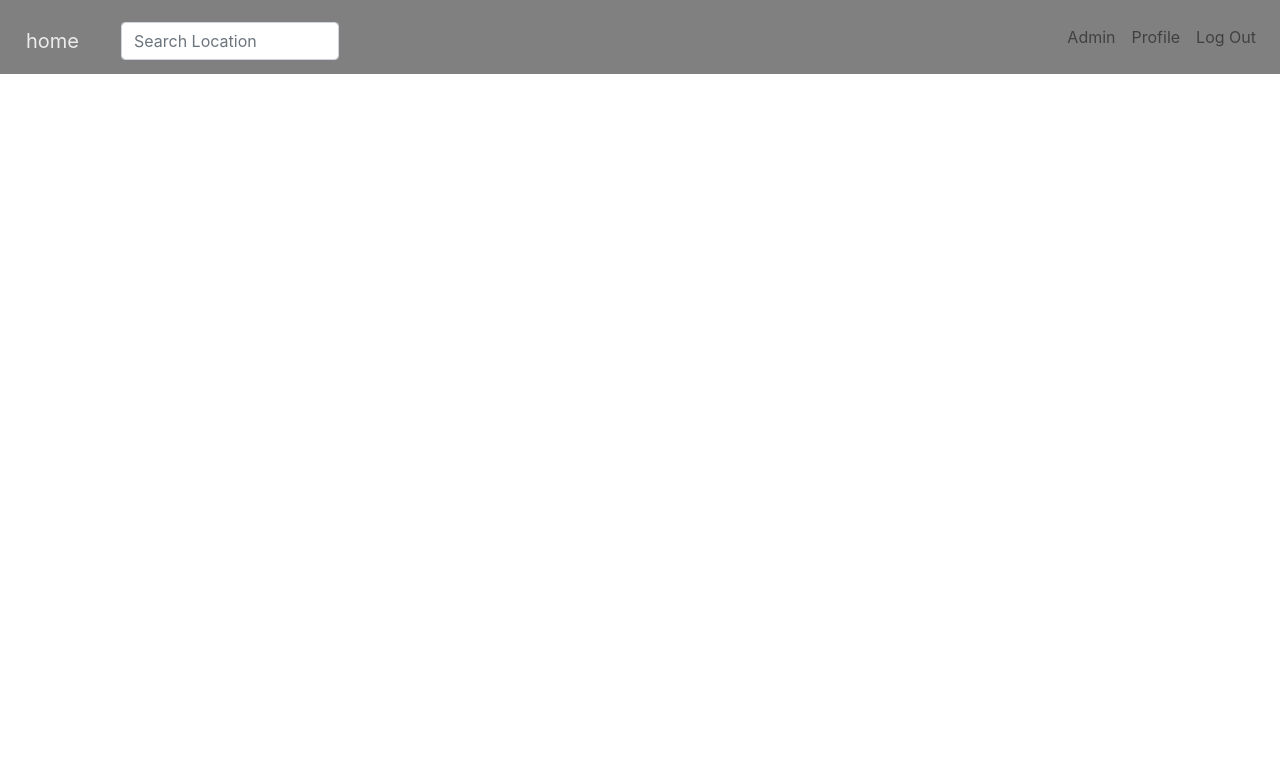
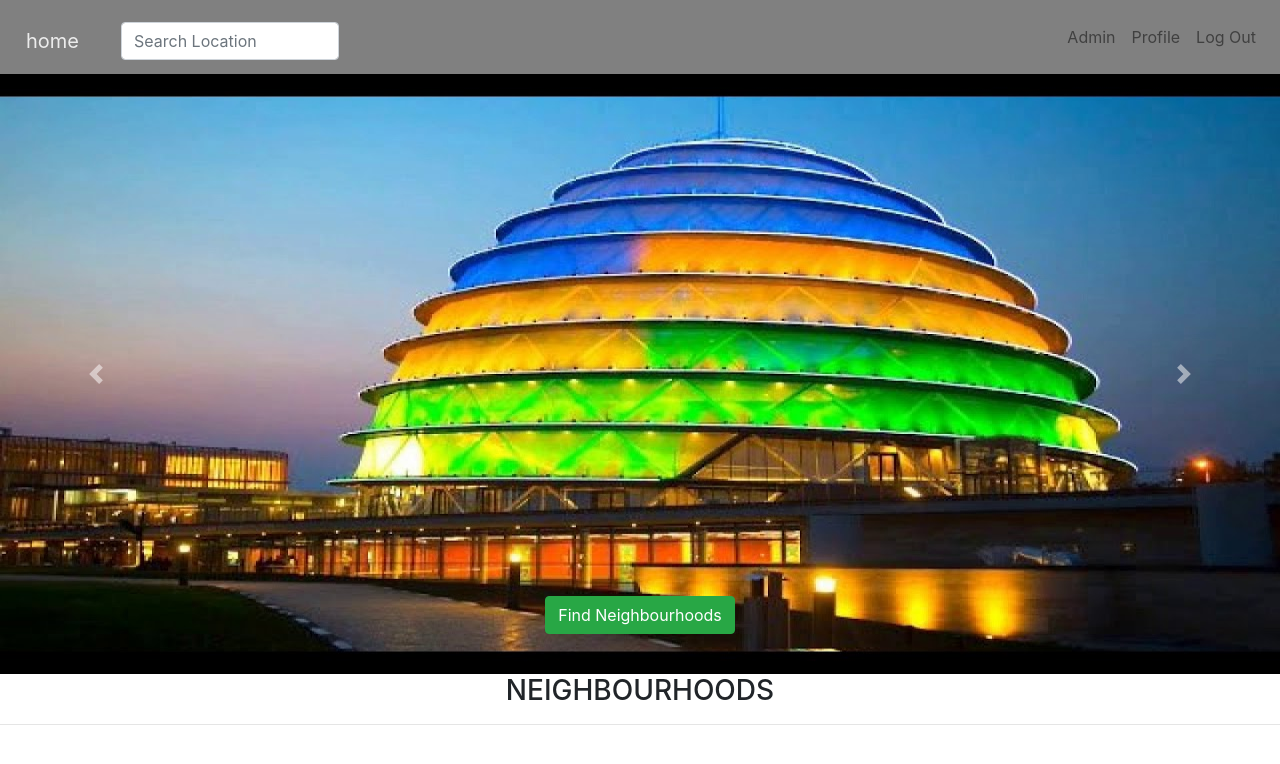
Before and after one commit to BrendaMwiza/neighborhood, a Django app: page / in a window 1280 px wide. Shown: the top 764 px of the page. Run offline with Django 3.2, Linux system fonts and the light colour scheme; the first user in the database is signed in; some libraries are stand-ins or nearby versions.

Commit message:
added photos on home page

```diff
--- a/neibor/templates/everything/profile.html
+++ b/neibor/templates/everything/profile.html
@@ -13,7 +13,7 @@
                 <p class="text-secondary"> Email: {{ user.email }}</p>
 
                 <p>Bio: {{user.profile.boi}}</p>
-
+                <p>location: {{user.profile.location}}</p>
                 <a href="{% url 'editProfile' %}" ><button class="btn btn-outline-primary">Edit Profile</button></a>
 
             </div>
--- a/neibor/templates/index.html
+++ b/neibor/templates/index.html
@@ -3,7 +3,96 @@
 <link rel="stylesheet" href="{% static 'css/award.css' %}">
 <link href="https://fonts.googleapis.com/css?family=Pacifico|Source+Serif+Pro&display=swap" rel="stylesheet">
 {%load bootstrap4 %}
+<style>
+  #test {
+      top: 50%;
+      left: 50%;
+      position: absolute;
+      transform: translate(-50, -50);
+      color: red;
+      text-decoration: underline;
+      top: 80px;
+  }
+  html{
+      scroll-behavior: smooth;
+  }
+</style>
 {% block content %}
+<div id="carouselExampleFade" class="carousel slide carousel-fade" data-ride="carousel">
+    <div class="carousel-inner">
+      <div class="carousel-item active">
+        <img class="d-block w-100" src="static/street9.jpg"
+          alt="First slide" height="600vh">
+          <div class="carousel-caption">
+            <a href="#hoods" class="btn btn-success ">Find Neighbourhoods</a>
+          </div>
+      </div>
+      <div class="carousel-item">
+        <img class="d-block w-100" src="static/street5.jpg"
+          alt="Second slide" height="600vh">
+          <div class="carousel-caption">
+            <a href="#hoods" class="btn btn-success ">Find Neighbourhoods</a>
+
+          </div>
+      </div>
+      <div class="carousel-item">
+        <img class="d-block w-100" src="static/street 2.jpg"
+          alt="Third slide" height="600vh">
+          <div class="carousel-caption">
+            <a href="#hoods" class="btn btn-success ">Find Neighbourhoods</a>
+
+          </div>
+      </div>
+      <div class="carousel-item">
+        <img class="d-block w-100" src="static/street22.jpg"
+          alt="Third slide" height="600vh">
+          <div class="carousel-caption">
+            <a href="#hoods" class="btn btn-success ">Find Neighbourhoods</a>
+
+          </div>
+      </div>
+    </div>
+    <a class="carousel-control-prev" href="#carouselExampleFade" role="button" data-slide="prev">
+      <span class="carousel-control-prev-icon" aria-hidden="true"></span>
+      <span class="sr-only">Previous</span>
+    </a>
+    <a class="carousel-control-next" href="#carouselExampleFade" role="button" data-slide="next">
+      <span class="carousel-control-next-icon" aria-hidden="true"></span>
+      <span class="sr-only">Next</span>
+    </a>
+  </div>
+<div class="" id="hoods" >
+    <h3 class="pink-text text-center">  NEIGHBOURHOODS <hr > </h3>
+</div>
+<div class="row" style="margin:10px;" >
+    {% for hood in hoods %}
+<div class="col-md-4">
+<!-- Card -->
+<div class="card-group">
+        <!-- Card image -->
+        <div class="view overlay">
+          <img class="card-img-top" src="{{hood.image.url}}"  alt="Card image cap" height="300px">
+          <a>
+            <div class="mask rgba-white-slight"></div>
+          </a>
+        </div>
+      <!-- Card content -->
+        <div class="card-body">
+
+          <!-- Title -->
+          <h4 class="card-title">{{hood.name}}</h4>
+          <hr>
+          <!-- Text -->
+          <p class="card-text">{{hood.location}}</p>
+          <a href="#" class="btn btn-pink">READ MORE</a>
+
+        </div>
+      </div>
+      <!-- Card -->
+</div>
+{% endfor %}
+
+</div>
 
 
 {% endblock %}
```
Also changed, not shown: static/stree 1.jpg (added), static/street 2.jpg (added), static/street 6.jpeg (added), static/street22.jpg (added), static/street5.jpg (added), static/street8.jpeg (added), static/street9.jpg (added).
